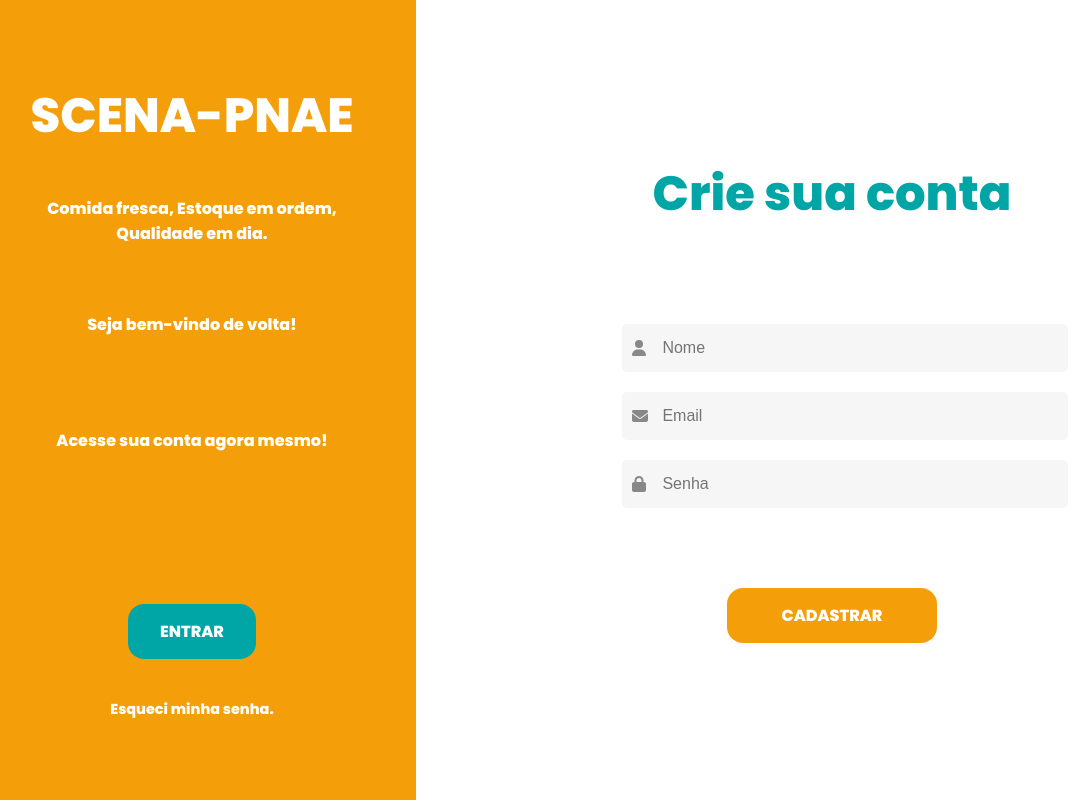
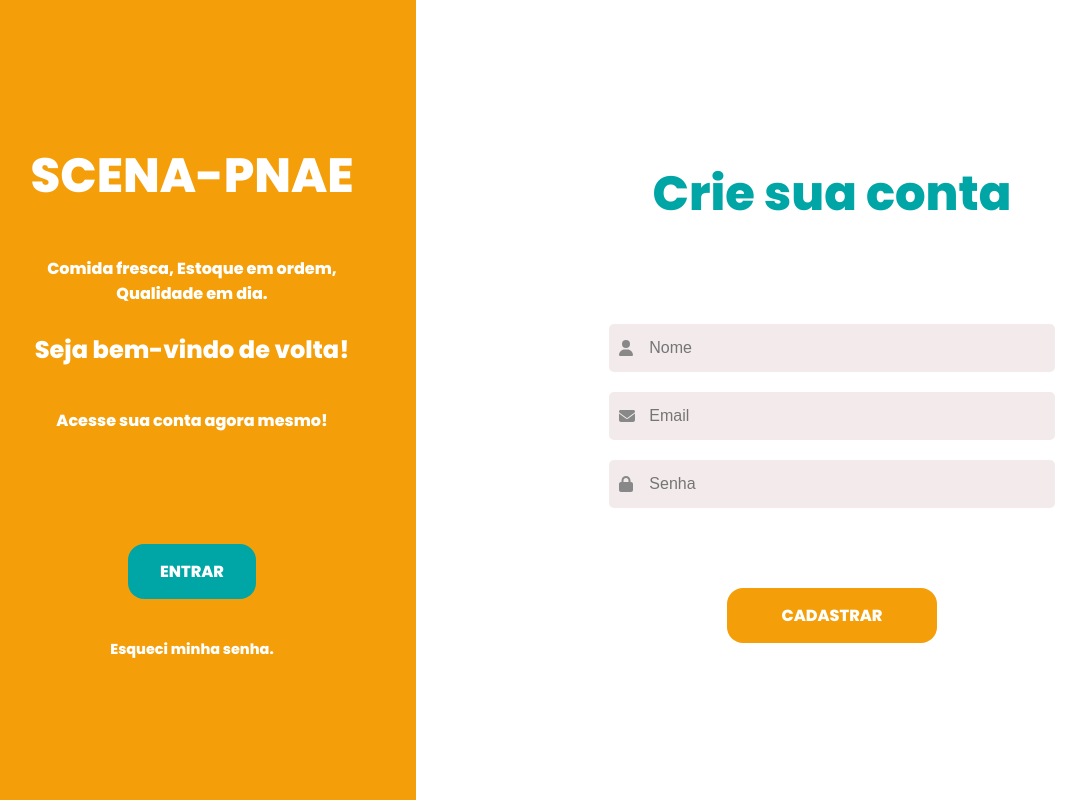
Before and after one commit to Filipi0/armaZen, a Next.js app: page /cadastro in a window 1280 px wide. Shown: the whole page, without its empty margins (32-1118 px from the left). Built offline with nearby package versions, Linux system fonts and the light colour scheme.

Commit message:
style: Atualizar estilos da tela de cadastro, adicionando classe bemVindo

```diff
--- a/src/pages/cadastro.jsx
+++ b/src/pages/cadastro.jsx
@@ -29,7 +29,7 @@ function Cadastro() {
             <div className={styles.leftSide}>
                 <h1>SCENA-PNAE</h1>
                 <p>Comida fresca, Estoque em ordem, Qualidade em dia.</p>
-                <p>Seja bem-vindo de volta!</p>
+                <p className = {styles.bemVindo}>Seja bem-vindo de volta!</p>
                 <p>Acesse sua conta agora mesmo!</p>
                 <button className={styles.btn}>ENTRAR</button>
                 <a href="#" className={styles.forgotPassword}>Esqueci minha senha.</a>
--- a/src/styles/cadastro.module.css
+++ b/src/styles/cadastro.module.css
@@ -38,8 +38,13 @@
 .leftSide p {
     font-size: 1rem;
     margin-bottom: 1rem;
-    height: 100px;
+    height: 60px;
+}
 
+.bemVindo {
+    font-size: 1.5rem !important;
+    margin-bottom: 1rem !important;
+    height: 60px !important;
 }
 
 /* Estilos do botão na seção esquerda */
@@ -93,8 +98,7 @@
     position: relative;
     margin-bottom: 20px;
     width: 170%;
-    right: 30%;
-
+    right: 35%;
 }
 
 /* Estilos do ícone nos inputs */
@@ -113,7 +117,7 @@
     font-size: 1rem;
     border: none;
     border-radius: 5px;
-    background-color: #F6F6F6;
+    background-color: #F3EBEB;
     color: #333333;
 }
 
```
